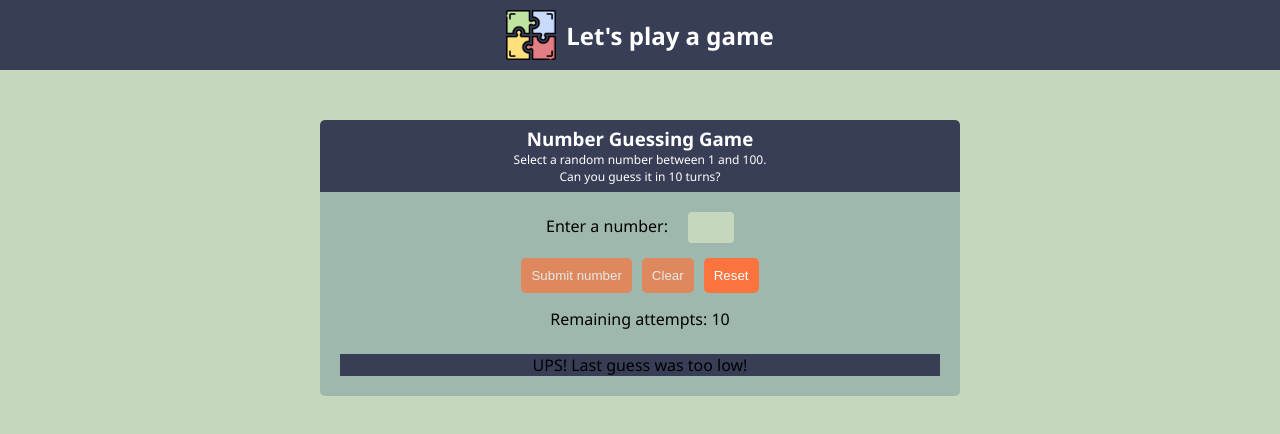
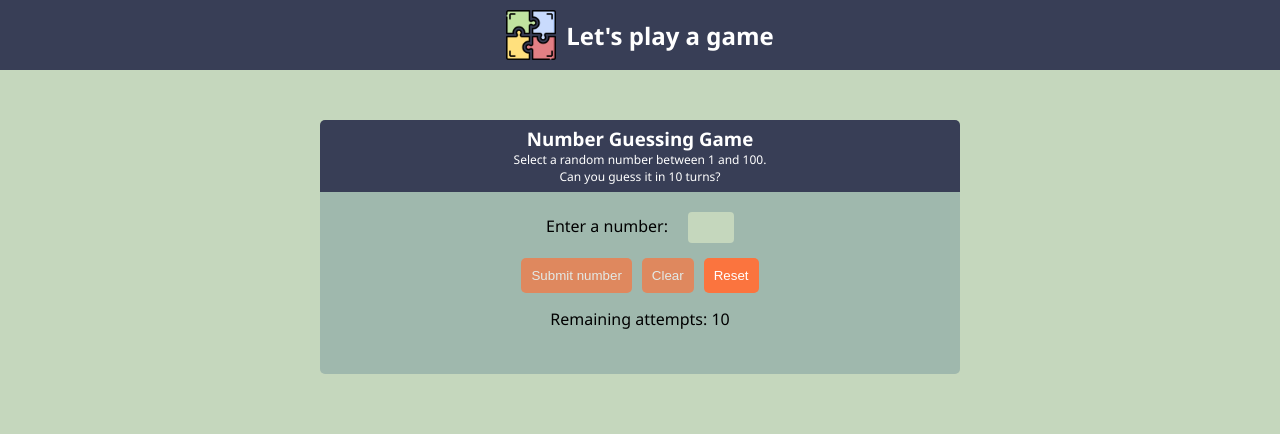
Before and after one commit to Vinyla/number-guessing-game, a React (Create React App) app: page / in a window 1280 px wide. Shown: the top 434 px of the page. Built offline with nearby package versions, Linux system fonts and the light colour scheme.

Commit message:
never ending problem with alert

```diff
--- a/src/components/Form.js
+++ b/src/components/Form.js
@@ -3,7 +3,7 @@ import PreviousNumbers from './PreviousNumbers';
 
 const Form = () => {
   const randomNumber = () => {
-    const min = 1;
+    const min = 10;
     const max = 100;
     return Math.floor(Math.random() * (max - min + 1) + min);
   };
@@ -12,6 +12,7 @@ const Form = () => {
   const [random, setRandom] = useState(randomNumber());
   const [guesses, setGuesses] = useState([]);
   const [attempt, setAttempt] = useState([10]);
+  const [alert, setAlert] = useState(false);
 
   const changeHandler = (e) => {
     setNumber(e.target.value);
@@ -19,20 +20,25 @@ const Form = () => {
 
   const submitNumber = (e) => {
     e.preventDefault();
+    if (attempt === 0 ) {
+      setAlert(true);
+      console.log('error');
+      // ????
+    } else {
       setNumber('');
       setAttempt([attempt - 1]);
       setGuesses([...guesses, number]);
       console.log(random);
       console.log(attempt);
       console.log(number);
+    }
   };
 
   const clearInput = () => {
     setNumber('');
   };
 
-  //urediti!
-
+  //moram srediti!
   const resetGame = () => {
     setNumber('');
     setRandom(randomNumber());
@@ -72,16 +78,7 @@ const Form = () => {
           <div className='attempt'>Remaining attempts: {attempt}</div>
           <PreviousNumbers guesses={guesses} />
           <div className='message'>
-            {/* {attempt <= 0 && <div className='over'>GAME OVER!</div>} */}
-            {number === random ? (
-              <div className='right'>Congratulation!</div>
-            ) : number < random ? (
-              <div className='low'>UPS! Last guess was too low!</div>
-            ) : number > random ? (
-              <div className='low'>UPS! Last guess was too high!</div>
-            ) : (
-              attempt <= 0 && <div className='over'>GAME OVER!</div>
-            )}
+            {alert && <div className='over'>GAME OVER!</div>}
           </div>
           {attempt <= 0 && <button onClick={newGame}>Start new Game</button>}
         </div>
```
Also changed, not shown: src/components/Messages.js (deleted, +0 -7 lines). Lines whose indentation alone changed are shown as unchanged.
